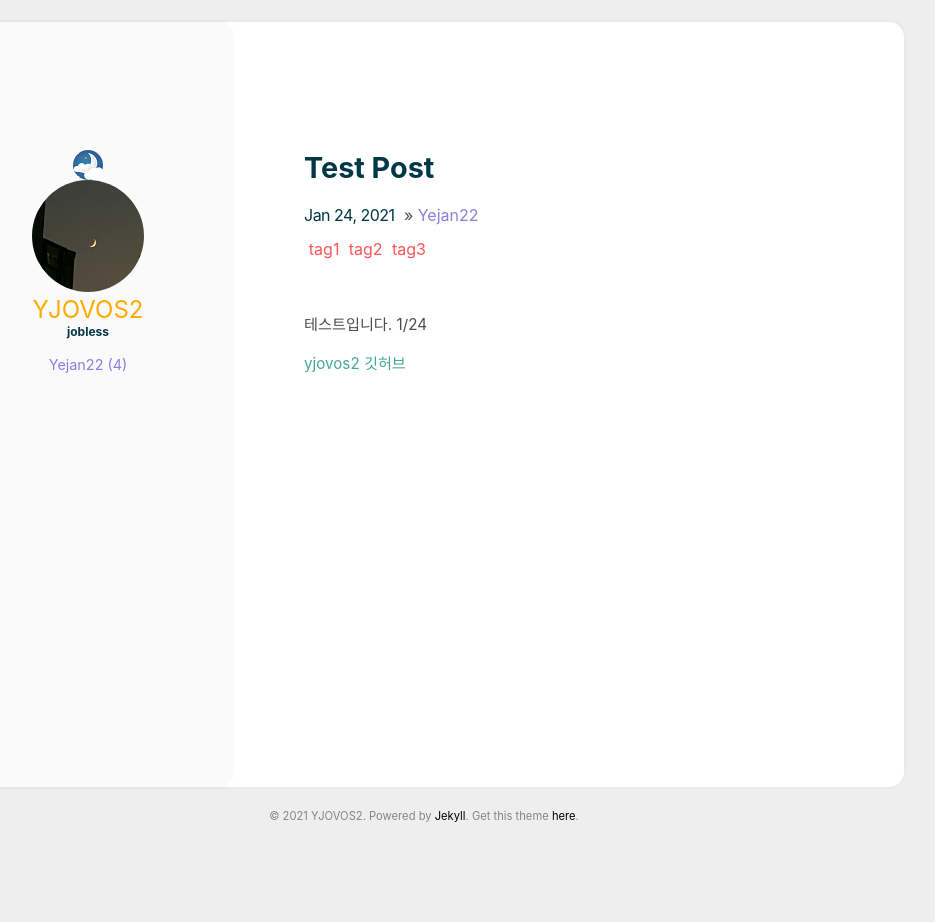
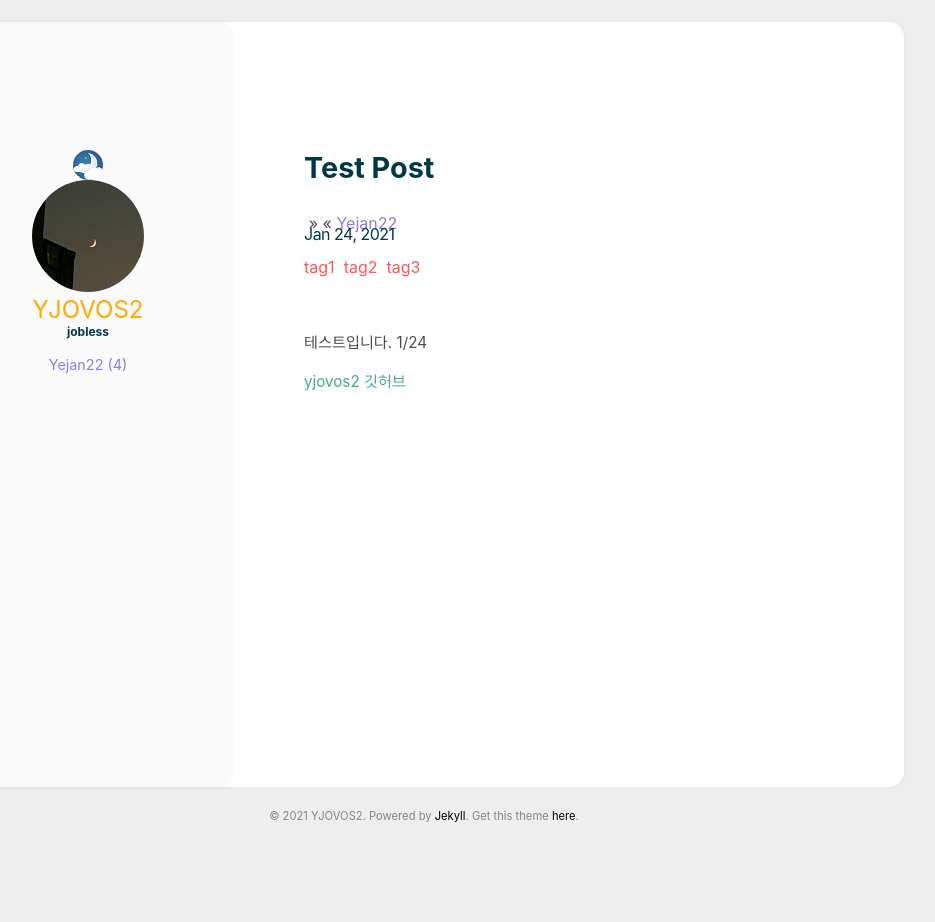
Before and after one commit to yjovoS2/yjovos2.github.io, a Jekyll site: the page built from _posts/2021-01-24-janpost.md, in a window 1280 px wide. Shown: the whole page, without its empty margins (216-1151 px from the left). Built offline with Jekyll 4.4.1, drawn with Linux system fonts in a browser that asks for light colours.

Commit message:
change post page

```diff
--- a/_layouts/post.html
+++ b/_layouts/post.html
@@ -7,22 +7,22 @@ layout: page
     {% if page.title %}
     <p class="post_title">{{ page.title }}</p>
     {% endif %}
+    {% if page.categories %}
+    <span class="post_categories">
+      &raquo; {% for cat_name in page.categories %} &laquo;
+      <a href="{{ site.baseurl }}/categories/{{ cat_name }}">{{ cat_name }}</a>{% if forloop.last == false %},
+      {% endif %}{% endfor %}
+    </span>
+    {% endif %}
   </div>
   <div class="post_data">
     {% if page.date %}
     <span class="post_date">{{ page.date | date: "%b %-d, %Y" }}</span>
     {% endif %}
-    {% if page.categories %}
-    <span class="post_categories">
-      &raquo; {% for cat_name in page.categories %}
-      <a href="{{ site.baseurl }}/categories/{{ cat_name }}">{{ cat_name }}</a>{% if forloop.last == false %},
-      {% endif %}{% endfor %}
-    </span>
-    {% endif %}
     <p class="post_tags">
       {% if page.tags %}
         {% for tag in page.tags %}
-          <span class="tag">{{ tag }}</span>
+          <span class="tag">{{ tag }}&nbsp;</span>
         {% endfor %}
       {% endif %}
     </p>
--- a/assets/css/main.scss
+++ b/assets/css/main.scss
@@ -564,7 +564,6 @@ img {
 .post_tags {
   line-height: 1;
   .tag {
-    margin-left: 0.3rem;
     color: var(--tag_font);
 
     &:hover,
```
